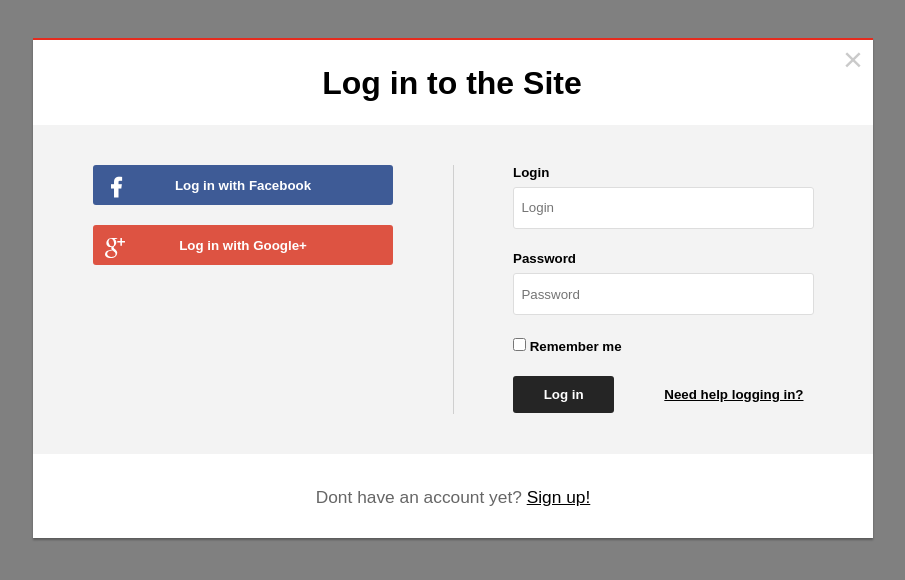
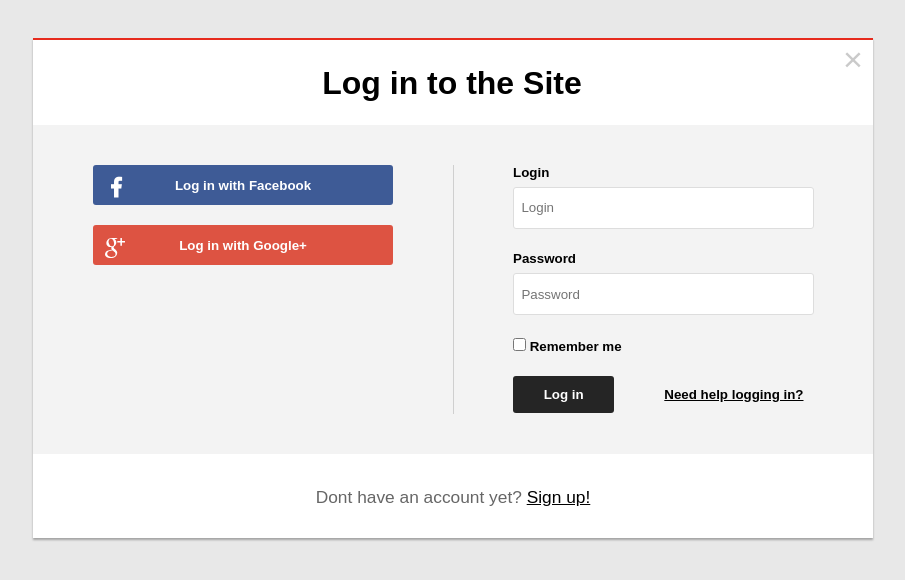
Before and after one commit to SvitlanaTsupryk-jul18/Form, a website: page index.html in a window 1280 px wide. Both pictures are taken after a click on the button "Sign in!". Shown: the whole page, without its empty margins (187-1092 px from the left). Drawn offline with nearby package versions, Linux system fonts and the light colour scheme.

Commit message:
Update index.html

```diff
--- a/index.html
+++ b/index.html
@@ -79,7 +79,7 @@
         $("#reg").on("click", function() {
             $("#reg").css("display", "none");
             $(".modal").css("display", "block");
-            $("body").css("background", "grey");
+            $("body").css("background", "#e8e8e8");
 
             $("#close").on("click", function() {
                 $(".modal").css("display", "none");
```
